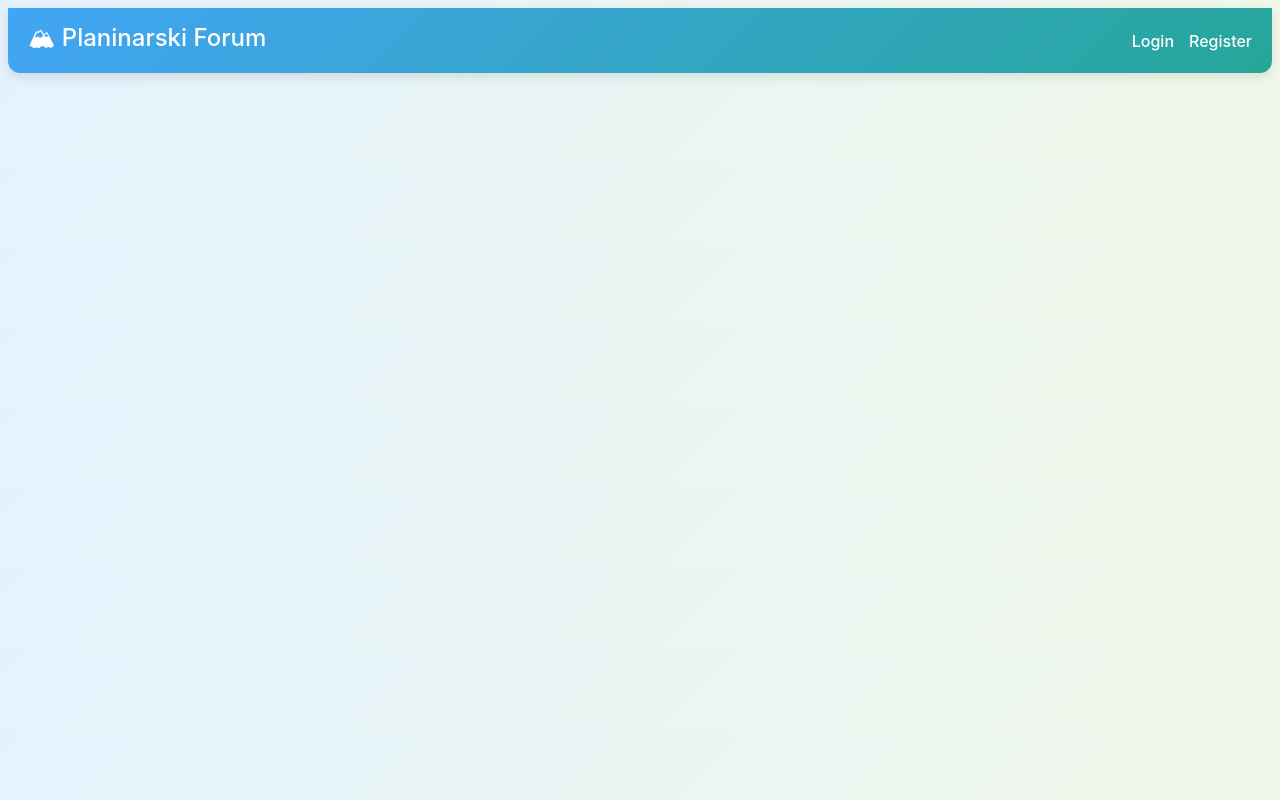
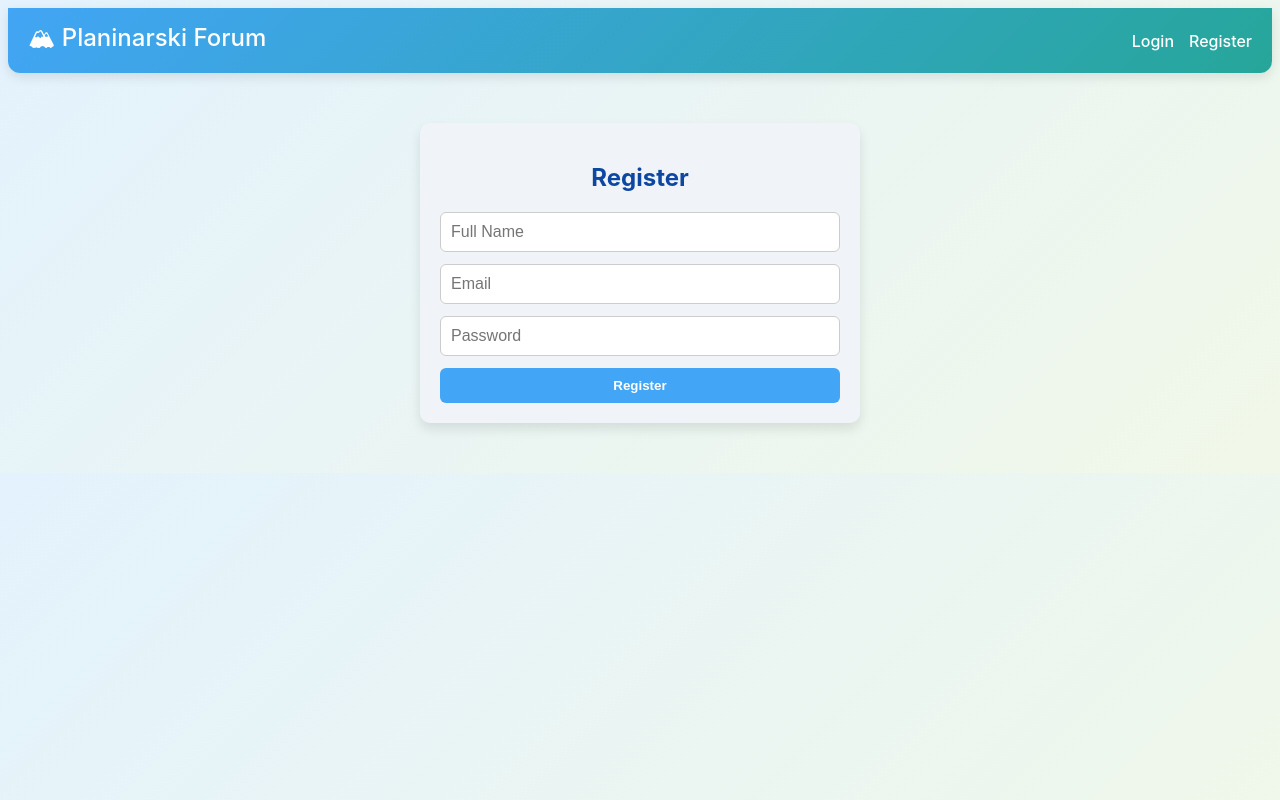
Before and after one commit to elab-development/internet-tehnologije-2025-forum_2022_0056, a React (Vite) app in the folder frontend/: page /register in a window 1280 px wide. Built offline with nearby package versions, Linux system fonts and the light colour scheme.

Commit message:
LOGIN i REGISTER + reusable komponente

```diff
--- a/frontend/src/App.jsx
+++ b/frontend/src/App.jsx
@@ -3,7 +3,8 @@ import Weather from "./components/Weather";
 import { BrowserRouter as Router, Routes, Route, useNavigate } from "react-router-dom";
 import TopicDetail from "./pages/topicDetail";
 import Navbar from "./components/Navbar";
-
+import Login from "./pages/Login";
+import Register from "./pages/Register";
 
 function App() {
   return (
@@ -15,6 +16,10 @@ function App() {
 
         {/* Stranica detalja teme */}
         <Route path="/theme/:themeId" element={<TopicDetail />} />
+
+        <Route path="/login" element={<Login />} />
+        <Route path="/register" element={<Register />} />
+
       </Routes>
     </Router>
   );
--- /dev/null
+++ b/frontend/src/pages/Login.jsx
@@ -0,0 +1,93 @@
+import React, { useState } from "react";
+
+function Login() {
+  const [email, setEmail] = useState("");
+  const [password, setPassword] = useState("");
+  const [loading, setLoading] = useState(false);
+  const [error, setError] = useState(null);
+
+  const handleLogin = async (e) => {
+    e.preventDefault();
+    setLoading(true);
+    setError(null);
+
+    try {
+      const res = await fetch("http://localhost:8000/api/login", {
+        method: "POST",
+        headers: { "Content-Type": "application/json" },
+        body: JSON.stringify({ email, password }),
+        credentials: "include",
+      });
+
+      if (!res.ok) {
+        const data = await res.json();
+        throw new Error(data.error || "Login failed");
+      }
+
+      const userData = await res.json();
+      console.log("Logged in user:", userData);
+      // ovde možeš setovati user state u App.jsx
+    } catch (err) {
+      setError(err.message);
+    } finally {
+      setLoading(false);
+    }
+  };
+
+  return (
+    <div style={{
+      maxWidth: 400,
+      margin: "50px auto",
+      padding: 20,
+      background: "#f0f4f8",
+      borderRadius: 10,
+      boxShadow: "0 6px 12px rgba(0,0,0,0.1)"
+    }}>
+      <h2 style={{ textAlign: "center", color: "#0d47a1" }}>Login</h2>
+
+      {error && <p style={{ color: "red", textAlign: "center" }}>{error}</p>}
+
+      <form onSubmit={handleLogin} style={{ display: "flex", flexDirection: "column", gap: "12px" }}>
+        <input
+          type="email"
+          placeholder="Email"
+          value={email}
+          onChange={(e) => setEmail(e.target.value)}
+          required
+          style={inputStyle}
+        />
+        <input
+          type="password"
+          placeholder="Password"
+          value={password}
+          onChange={(e) => setPassword(e.target.value)}
+          required
+          style={inputStyle}
+        />
+        <button type="submit" disabled={loading} style={buttonStyle}>
+          {loading ? "Logging in..." : "Login"}
+        </button>
+      </form>
+    </div>
+  );
+}
+
+const inputStyle = {
+  padding: "10px",
+  borderRadius: "6px",
+  border: "1px solid #ccc",
+  fontSize: "1rem",
+};
+
+const buttonStyle = {
+  padding: "10px",
+  borderRadius: "6px",
+  border: "none",
+  backgroundColor: "#42a5f5",
+  color: "white",
+  fontWeight: "bold",
+  cursor: "pointer",
+  transition: "background-color 0.2s ease",
+};
+
+export default Login;
--- /dev/null
+++ b/frontend/src/pages/Register.jsx
@@ -0,0 +1,106 @@
+import React, { useState } from "react";
+
+function Register() {
+  const [name, setName] = useState("");
+  const [email, setEmail] = useState("");
+  const [password, setPassword] = useState("");
+  const [loading, setLoading] = useState(false);
+  const [error, setError] = useState(null);
+  const [success, setSuccess] = useState(null);
+
+  const handleRegister = async (e) => {
+    e.preventDefault();
+    setLoading(true);
+    setError(null);
+    setSuccess(null);
+
+    try {
+      const res = await fetch("http://localhost:8000/api/register", {
+        method: "POST",
+        headers: { "Content-Type": "application/json" },
+        body: JSON.stringify({ name, email, password }),
+        credentials: "include",
+      });
+
+      if (!res.ok) {
+        const data = await res.json();
+        throw new Error(data.error || "Registration failed");
+      }
+
+      setSuccess("Successfully registered! You can now login.");
+      setName("");
+      setEmail("");
+      setPassword("");
+    } catch (err) {
+      setError(err.message);
+    } finally {
+      setLoading(false);
+    }
+  };
+
+  return (
+    <div style={{
+      maxWidth: 400,
+      margin: "50px auto",
+      padding: 20,
+      background: "#f0f4f8",
+      borderRadius: 10,
+      boxShadow: "0 6px 12px rgba(0,0,0,0.1)"
+    }}>
+      <h2 style={{ textAlign: "center", color: "#0d47a1" }}>Register</h2>
+
+      {error && <p style={{ color: "red", textAlign: "center" }}>{error}</p>}
+      {success && <p style={{ color: "green", textAlign: "center" }}>{success}</p>}
+
+      <form onSubmit={handleRegister} style={{ display: "flex", flexDirection: "column", gap: "12px" }}>
+        <input
+          type="text"
+          placeholder="Full Name"
+          value={name}
+          onChange={(e) => setName(e.target.value)}
+          required
+          style={inputStyle}
+        />
+        <input
+          type="email"
+          placeholder="Email"
+          value={email}
+          onChange={(e) => setEmail(e.target.value)}
+          required
+          style={inputStyle}
+        />
+        <input
+          type="password"
+          placeholder="Password"
+          value={password}
+          onChange={(e) => setPassword(e.target.value)}
+          required
+          style={inputStyle}
+        />
+        <button type="submit" disabled={loading} style={buttonStyle}>
+          {loading ? "Registering..." : "Register"}
+        </button>
+      </form>
+    </div>
+  );
+}
+
+const inputStyle = {
+  padding: "10px",
+  borderRadius: "6px",
+  border: "1px solid #ccc",
+  fontSize: "1rem",
+};
+
+const buttonStyle = {
+  padding: "10px",
+  borderRadius: "6px",
+  border: "none",
+  backgroundColor: "#42a5f5",
+  color: "white",
+  fontWeight: "bold",
+  cursor: "pointer",
+  transition: "background-color 0.2s ease",
+};
+
+export default Register;
```
Also changed, not shown: frontend/src/components/Button.jsx (added, +27 -0 lines), frontend/src/components/Input.jsx (added, +27 -0 lines).
